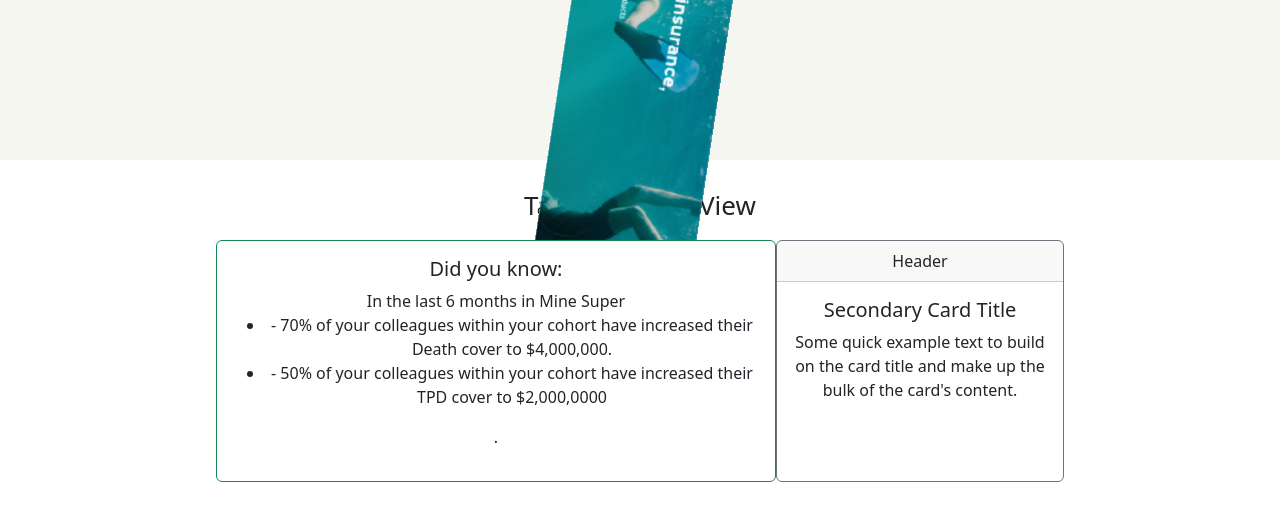
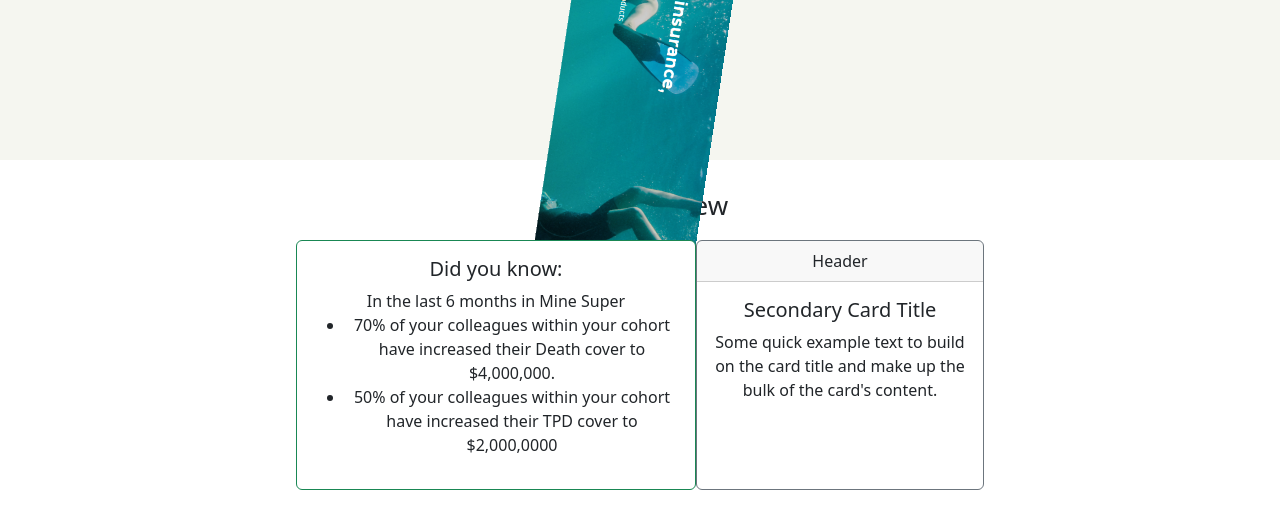
Before and after one commit to MickyThunder/third-eye-reactapp, a React (Create React App) app: page / in a window 1280 px wide. Shown: the top 528 px of the page. Built offline with nearby package versions, Linux system fonts and the light colour scheme.

Commit message:
fixed issue

```diff
--- a/src/App.js
+++ b/src/App.js
@@ -1,4 +1,4 @@
-import logo from './header.jpg';
+import logo from './headern.png';
 import './App.css';
 import BasicExample from './card'
 function App() {
@@ -9,12 +9,10 @@ function App() {
 
       </header>
       <div class="mtext">
-        Tal - Third Eye View
+       Third Eye View
       </div>
       <div style={{display:"inline-flex"}}>
         {BasicExample()}
-
-
 
       </div>
     </div>
--- a/src/card.js
+++ b/src/card.js
@@ -3,7 +3,7 @@ import Card from 'react-bootstrap/Card';
 function BasicExample() {
     return (
         <>
-            <Card border="success" style={{ width: '35rem' }}>
+            <Card border="success" style={{ width: '25rem',alignContent:'flex-end' }}>
                 <Card.Body>
                     <Card.Title>Did you know:</Card.Title>
                     <Card.Text>
@@ -11,15 +11,13 @@ function BasicExample() {
                         <p>In the last 6 months in Mine Super
                             <ul>
                                 <li>
-                                    - 70% of your colleagues within your cohort have increased their Death cover to $4,000,000.
+                             70% of your colleagues within your cohort have increased their Death cover to $4,000,000.
                                 </li>
                                 <li>
-                                    - 50% of your colleagues within your cohort have increased their TPD cover to $2,000,0000
+                                    50% of your colleagues within your cohort have increased their TPD cover to $2,000,0000
                                 </li>
                             </ul>
 
-
-                            .
                         </p>
                     </Card.Text>
                 </Card.Body>
```
Also changed, not shown: src/headern.png (added).
